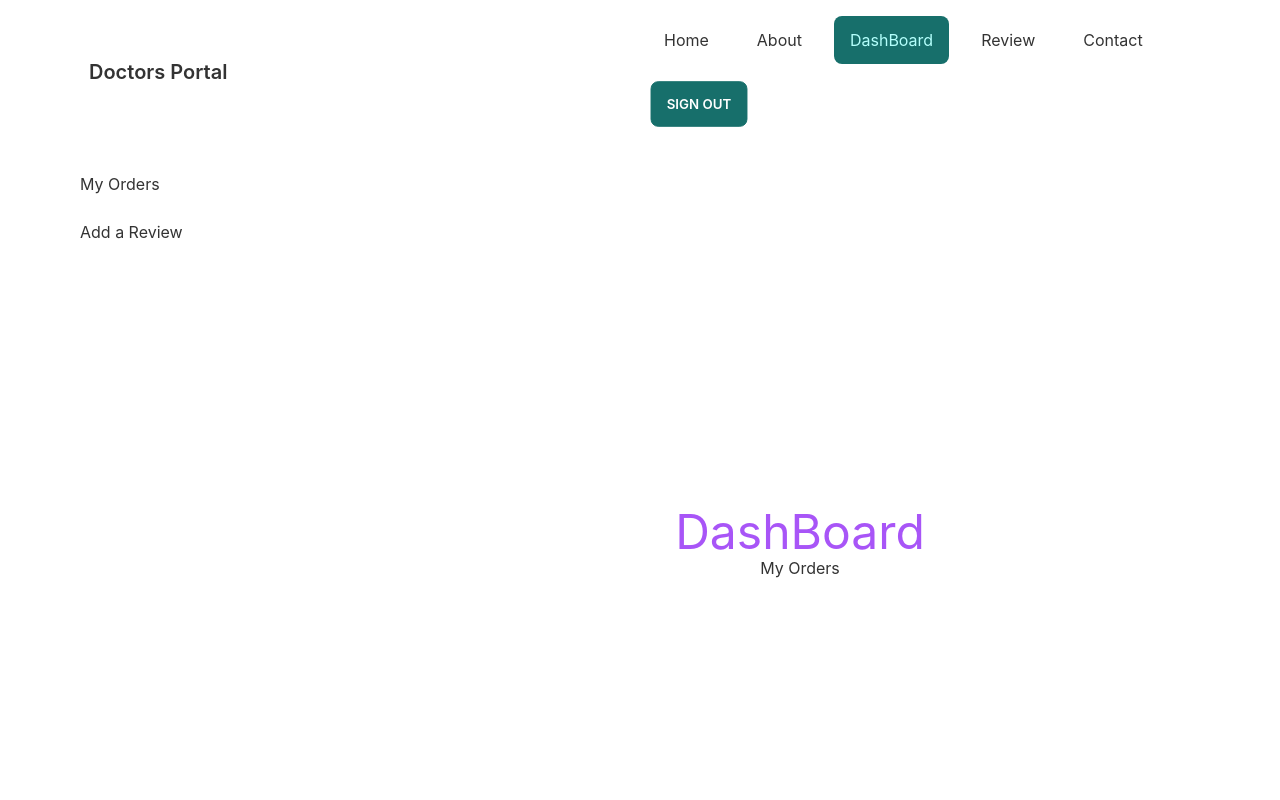
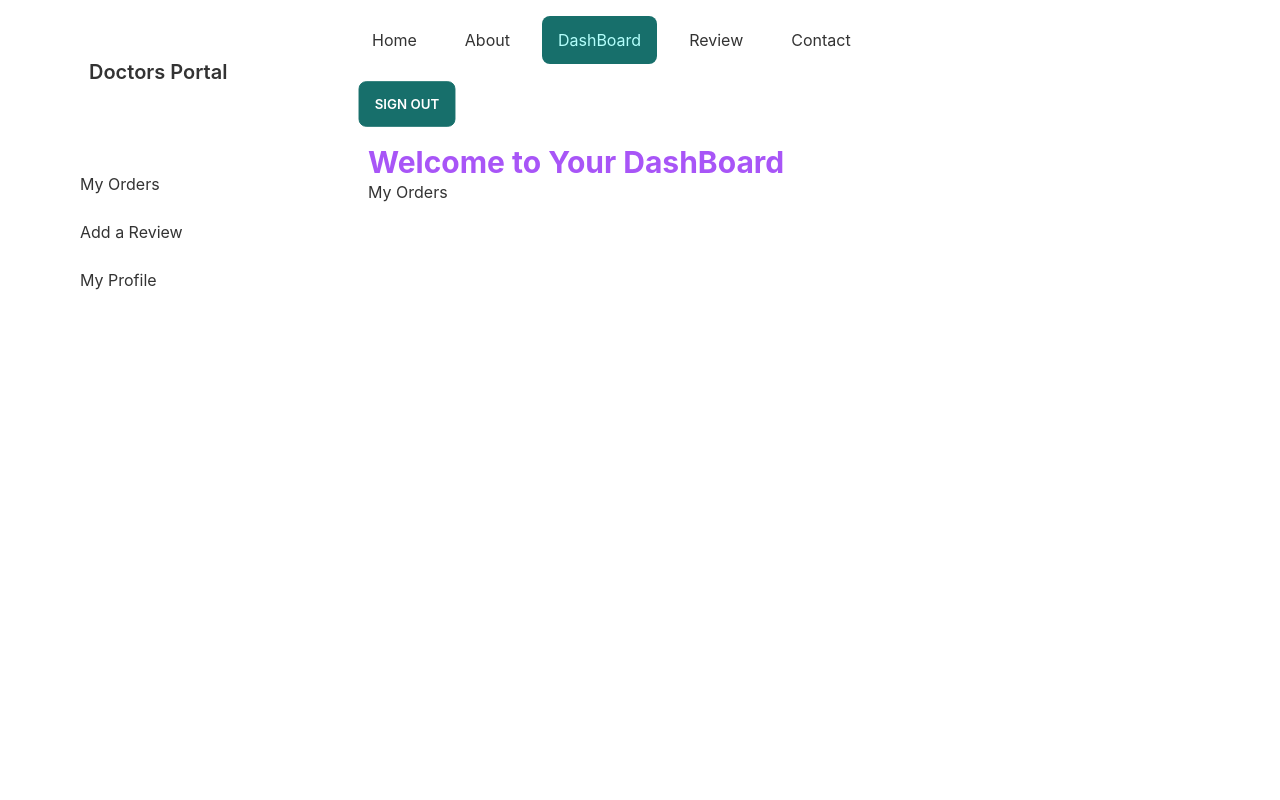
Before and after one commit to Waheedulislam/manufacturer-website-client-side, a React (Create React App) app: page /dashBoard in a window 1280 px wide. Shown: the top 800 px of the page. Built offline with nearby package versions, Linux system fonts and the light colour scheme; no server answers; sample sign-in values are in the browser's storage.

Commit message:
dashboard

```diff
--- a/src/App.js
+++ b/src/App.js
@@ -14,6 +14,7 @@
 import DashBoard from './Components/DashBoard/DashBoard';
 import MyOrders from './Components/DashBoard/MyOrders';
 import MyReview from './Components/DashBoard/MyReview';
+import MyProfile from './Components/DashBoard/MyProfile';
 
 function App() {
   return (
@@ -42,6 +43,7 @@
         }>
           <Route index element={<MyOrders></MyOrders>}></Route>
           <Route path='review' element={<MyReview></MyReview>}></Route>
+          <Route path='myProfile' element={<MyProfile></MyProfile>}></Route>
         </Route>
 
         <Route path='*' element={<NotFound></NotFound>}></Route>
--- a/src/Components/DashBoard/DashBoard.js
+++ b/src/Components/DashBoard/DashBoard.js
@@ -4,19 +4,19 @@
 const DashBoard = () => {
     return (
         <div class="drawer drawer-mobile px-12">
-            <input id="my-drawer-2" type="checkbox" class="drawer-toggle" />
-            <div class="drawer-content flex flex-col items-center justify-center">
-                <h2 className='text-5xl text-purple-500'>DashBoard</h2>
+            <input id="dashboard-sidebar" type="checkbox" class="drawer-toggle" />
+            <div class="drawer-content ">
+                <h2 className='text-3xl font-bold text-purple-500'>Welcome to Your DashBoard</h2>
                 <Outlet></Outlet>
-                <label for="my-drawer-2" class="btn btn-primary drawer-button lg:hidden">Open drawer</label>
 
             </div>
             <div class="drawer-side">
-                <label for="my-drawer-2" class="drawer-overlay"></label>
+                <label for="dashboard-sidebar" class="drawer-overlay"></label>
                 <ul class="menu p-4 overflow-y-auto w-80 bg-base-100 text-base-content">
                     {/* <!-- Sidebar content here --> */}
                     <li><Link to='/dashBoard'>My Orders</Link></li>
                     <li><Link to='/dashBoard/review'>Add a Review</Link></li>
+                    <li><Link to='/dashBoard/myProfile'>My Profile</Link></li>
                 </ul>
 
             </div>
--- /dev/null
+++ b/src/Components/DashBoard/MyProfile.js
@@ -0,0 +1,11 @@
+import React from 'react';
+
+const MyProfile = () => {
+    return (
+        <div>
+            <h1>My Profile</h1>
+        </div>
+    );
+};
+
+export default MyProfile;
--- a/src/Components/Shared/Navbar/Navbar.js
+++ b/src/Components/Shared/Navbar/Navbar.js
@@ -44,6 +44,11 @@
                         {menuItems}
                     </ul>
                 </div>
+                <div className="navbar-end">
+                    <label tabIndex="1" for="dashboard-sidebar" className="btn btn-ghost lg:hidden">
+                        <svg xmlns="http://www.w3.org/2000/svg" className="h-5 w-5" fill="none" viewBox="0 0 24 24" stroke="currentColor"><path strokeLinecap="round" strokeLinejoin="round" strokeWidth="2" d="M4 6h16M4 12h8m-8 6h16" /></svg>
+                    </label>
+                </div>
             </div>
         </div>
 
```
